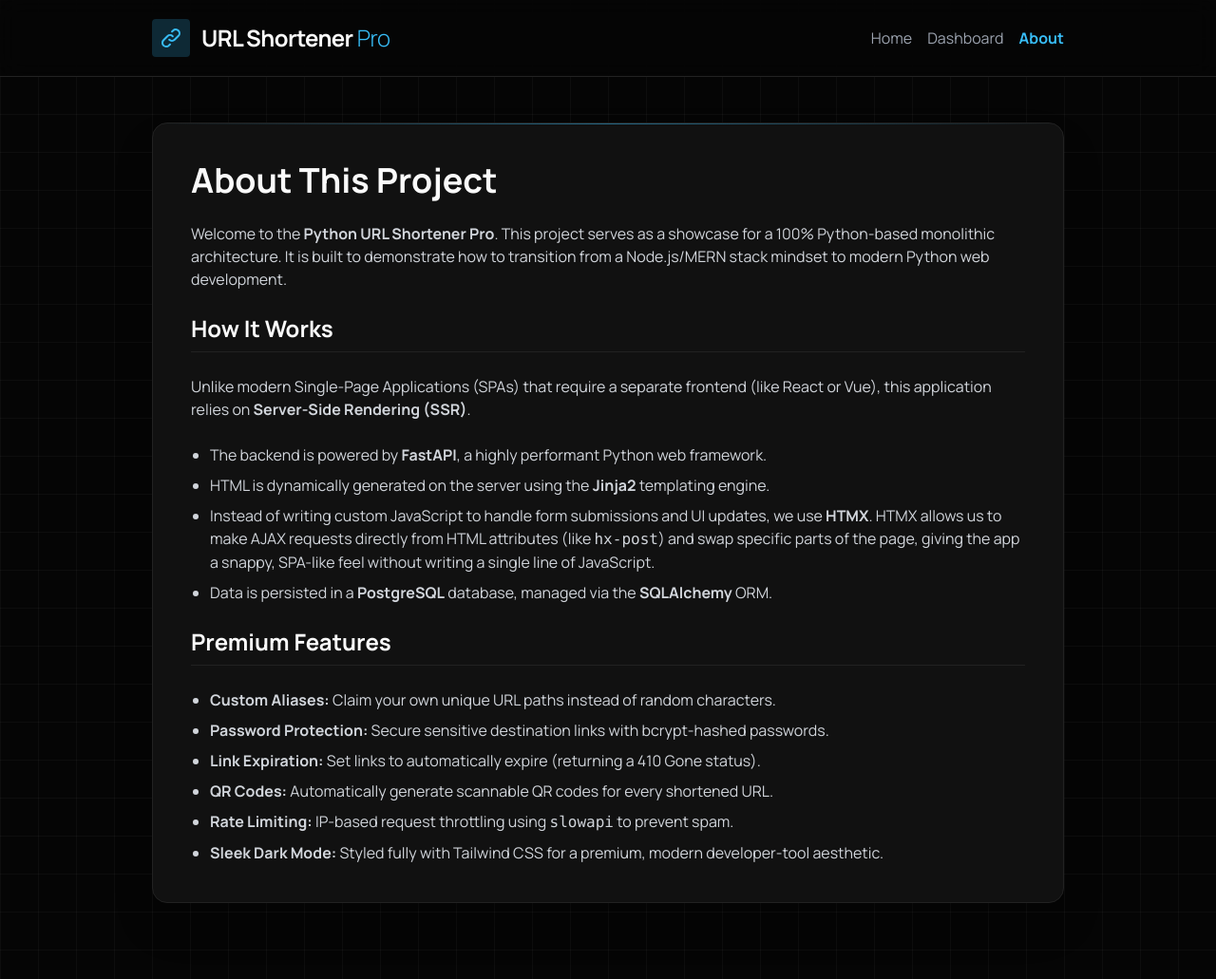
After one commit to CVSCharan/py-url-shortener-monolith, a Python web app: template templates/about.html in a window 1280 px wide. The commit adds this page. Shown: the whole page at 95% size. Run offline with Jinja, Linux system fonts and the light colour scheme; the template is opened without the code that fills it, so the values that code supplies are empty; some libraries are stand-ins or nearby versions.

Commit message:
Update docs and add About page

```diff
--- a/main.py
+++ b/main.py
@@ -61,6 +61,11 @@ def view_dashboard(request: Request, page: int = 1, db: Session = Depends(get_db
         "total_pages": total_pages,
         "total_urls": total_urls
     })
+
+@app.get("/about", response_class=HTMLResponse)
+def about_page(request: Request):
+    """Render the about page."""
+    return templates.TemplateResponse(request=request, name="about.html")
 
 
 from typing import Optional
--- /dev/null
+++ b/templates/about.html
@@ -0,0 +1,107 @@
+<!DOCTYPE html>
+<html lang="en" class="dark">
+<head>
+    <meta charset="UTF-8">
+    <meta name="viewport" content="width=device-width, initial-scale=1.0">
+    <title>About - Python URL Shortener</title>
+    <!-- Include HTMX -->
+    <script src="https://unpkg.com/htmx.org@1.9.10"></script>
+    <!-- Include Tailwind CSS -->
+    <script src="https://cdn.tailwindcss.com"></script>
+    <!-- Manrope Font -->
+    <link href="https://fonts.googleapis.com/css2?family=Manrope:wght@300;400;500;600;700;800&display=swap" rel="stylesheet">
+    <script>
+        tailwind.config = {
+            darkMode: 'class',
+            theme: {
+                extend: {
+                    fontFamily: {
+                        sans: ['"Manrope"', 'sans-serif'],
+                    },
+                    colors: {
+                        dark: {
+                            bg: '#050505',
+                            card: '#111111',
+                            border: '#222222',
+                            text: '#A3A3A3',
+                            heading: '#FAFAFA'
+                        },
+                        accent: {
+                            DEFAULT: '#38bdf8', // Light blue accent
+                            glow: 'rgba(56,189,248,0.5)'
+                        }
+                    }
+                }
+            }
+        }
+    </script>
+    <style>
+        body { font-family: 'Manrope', sans-serif; }
+
+        /* Subtle grid background for dark mode */
+        .bg-grid {
+            background-size: 40px 40px;
+            background-image: linear-gradient(to right, rgba(255, 255, 255, 0.03) 1px, transparent 1px),
+                              linear-gradient(to bottom, rgba(255, 255, 255, 0.03) 1px, transparent 1px);
+        }
+    </style>
+</head>
+<body class="bg-dark-bg text-dark-text min-h-screen bg-grid antialiased">
+
+    <!-- Navbar -->
+    <nav class="border-b border-dark-border bg-dark-bg/80 backdrop-blur-md sticky top-0 z-40">
+        <div class="max-w-5xl mx-auto px-4 sm:px-6 lg:px-8">
+            <div class="flex justify-between h-16 md:h-20 items-center">
+                <div class="flex-shrink-0 flex items-center">
+                    <div class="w-8 h-8 md:w-10 md:h-10 rounded bg-accent/20 flex items-center justify-center mr-3">
+                        <svg class="w-5 h-5 md:w-6 md:h-6 text-accent" fill="none" stroke="currentColor" viewBox="0 0 24 24"><path stroke-linecap="round" stroke-linejoin="round" stroke-width="2" d="M13.828 10.172a4 4 0 00-5.656 0l-4 4a4 4 0 105.656 5.656l1.102-1.101m-.758-4.899a4 4 0 005.656 0l4-4a4 4 0 00-5.656-5.656l-1.1 1.1"></path></svg>
+                    </div>
+                    <span class="font-bold text-xl md:text-2xl text-dark-heading tracking-tight">URL Shortener <span class="text-accent font-light">Pro</span></span>
+                </div>
+                <div class="flex space-x-4">
+                    <a href="/" class="text-sm md:text-base text-gray-400 hover:text-white transition-colors">Home</a>
+                    <a href="/dashboard" class="text-sm md:text-base text-gray-400 hover:text-white transition-colors">Dashboard</a>
+                    <a href="/about" class="text-sm md:text-base text-accent font-bold">About</a>
+                </div>
+            </div>
+        </div>
+    </nav>
+
+    <!-- Main Content -->
+    <main class="max-w-5xl mx-auto px-4 sm:px-6 lg:px-8 py-8 md:py-12">
+        <div class="bg-dark-card rounded-xl md:rounded-2xl border border-dark-border shadow-2xl p-6 md:p-10 mb-8 relative overflow-hidden">
+            <div class="absolute top-0 left-0 w-full h-[1px] bg-gradient-to-r from-transparent via-accent/50 to-transparent"></div>
+
+            <h1 class="text-3xl md:text-4xl font-bold text-dark-heading mb-6">About This Project</h1>
+
+            <div class="space-y-6 text-gray-300 leading-relaxed text-sm md:text-base">
+                <p>
+                    Welcome to the <strong>Python URL Shortener Pro</strong>. This project serves as a showcase for a 100% Python-based monolithic architecture. It is built to demonstrate how to transition from a Node.js/MERN stack mindset to modern Python web development.
+                </p>
+
+                <h2 class="text-xl md:text-2xl font-bold text-dark-heading mt-8 mb-4 border-b border-dark-border pb-2">How It Works</h2>
+                <p>
+                    Unlike modern Single-Page Applications (SPAs) that require a separate frontend (like React or Vue), this application relies on <strong>Server-Side Rendering (SSR)</strong>.
+                </p>
+                <ul class="list-disc pl-5 space-y-2">
+                    <li>The backend is powered by <strong>FastAPI</strong>, a highly performant Python web framework.</li>
+                    <li>HTML is dynamically generated on the server using the <strong>Jinja2</strong> templating engine.</li>
+                    <li>Instead of writing custom JavaScript to handle form submissions and UI updates, we use <strong>HTMX</strong>. HTMX allows us to make AJAX requests directly from HTML attributes (like <code>hx-post</code>) and swap specific parts of the page, giving the app a snappy, SPA-like feel without writing a single line of JavaScript.</li>
+                    <li>Data is persisted in a <strong>PostgreSQL</strong> database, managed via the <strong>SQLAlchemy</strong> ORM.</li>
+                </ul>
+
+                <h2 class="text-xl md:text-2xl font-bold text-dark-heading mt-8 mb-4 border-b border-dark-border pb-2">Premium Features</h2>
+                <ul class="list-disc pl-5 space-y-2">
+                    <li><strong>Custom Aliases:</strong> Claim your own unique URL paths instead of random characters.</li>
+                    <li><strong>Password Protection:</strong> Secure sensitive destination links with bcrypt-hashed passwords.</li>
+                    <li><strong>Link Expiration:</strong> Set links to automatically expire (returning a 410 Gone status).</li>
+                    <li><strong>QR Codes:</strong> Automatically generate scannable QR codes for every shortened URL.</li>
+                    <li><strong>Rate Limiting:</strong> IP-based request throttling using <code>slowapi</code> to prevent spam.</li>
+                    <li><strong>Sleek Dark Mode:</strong> Styled fully with Tailwind CSS for a premium, modern developer-tool aesthetic.</li>
+                </ul>
+            </div>
+        </div>
+    </main>
+
+</body>
+</html>
--- a/templates/dashboard.html
+++ b/templates/dashboard.html
@@ -62,8 +62,10 @@
                     </div>
                     <span class="font-bold text-xl md:text-2xl text-dark-heading tracking-tight">URL Shortener <span class="text-accent font-light">Pro</span></span>
                 </div>
-                <div>
+                <div class="flex space-x-4">
                     <a href="/" class="text-sm md:text-base text-gray-400 hover:text-white transition-colors">Home</a>
+                    <a href="/dashboard" class="text-sm md:text-base text-accent font-bold">Dashboard</a>
+                    <a href="/about" class="text-sm md:text-base text-gray-400 hover:text-white transition-colors">About</a>
                 </div>
             </div>
         </div>
```
Also changed, not shown: templates/index.html (+17 -2 lines), README.md.
